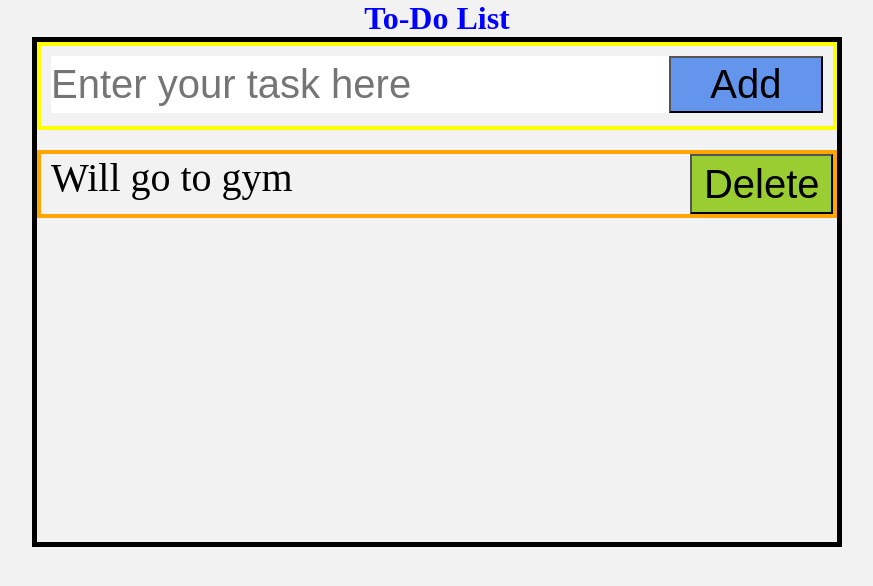
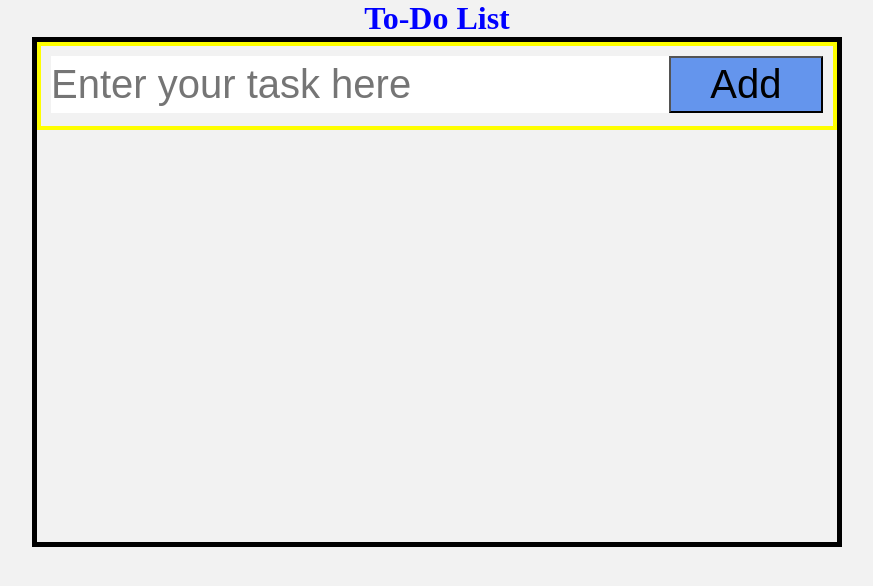
Before and after one commit to TheSilentBang1/web_dev_cb, a plain HTML site: page assignment_6/index.html in a window 1280 px wide. Shown: the whole page, without its empty margins (203-1076 px from the left). Drawn offline with Linux system fonts and the light colour scheme.

Commit message:
assignment6 : todo list update1

```diff
--- a/assignment_6/index.html
+++ b/assignment_6/index.html
@@ -14,10 +14,10 @@
             <input class="input-text" type="text" placeholder="Enter your task here" required>
             <button class="addButton" onclick="addTodo()">Add</button>
         </div>
-        <div class = "listArea">
+        <!-- <div class = "listArea">
             <p class="listText">Will go to gym</p>
             <button class="delete-button">Delete</button>
-        </div>
+        </div> -->
     </div>
 </body>
 </html>
```
